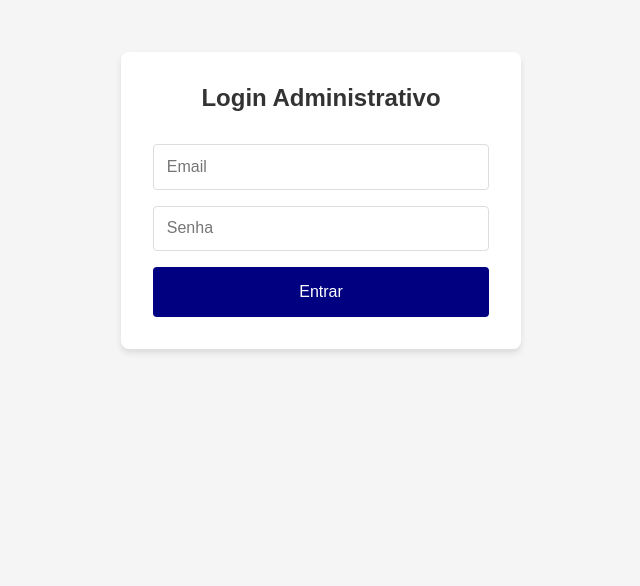
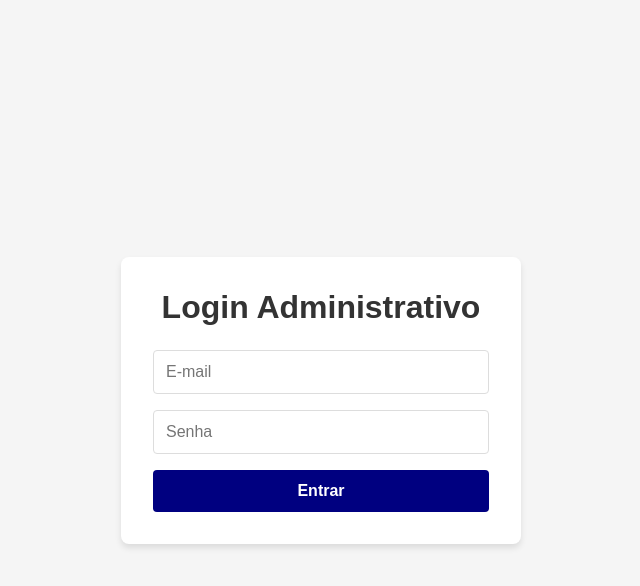
Before and after one commit to Samoo1234/agendamento-new, a React (Vite) app: page /login in a window 1280 px wide. Shown: the top 586 px of the page, without its empty margins (319-959 px from the left). Built offline with nearby package versions, Linux system fonts and the light colour scheme.

Commit message:
feat: implementar autenticação segura com Firebase Authentication

```diff
--- a/src/Login.jsx
+++ b/src/Login.jsx
@@ -3,57 +3,67 @@ import styled from 'styled-components';
 import { useNavigate } from 'react-router-dom';
 import useStore from './store/useStore';
 import toast from 'react-hot-toast';
-import { collection, getDocs, query, where } from 'firebase/firestore';
-import { db } from './config/firebase';
+import { collection, query, where, getDocs } from 'firebase/firestore';
+import { signInWithEmailAndPassword } from 'firebase/auth';
+import { db, auth } from './config/firebase';
 
 const Container = styled.div`
   display: flex;
   flex-direction: column;
   align-items: center;
-  min-height: 100vh;
+  justify-content: center;
+  height: 100vh;
   background-color: #f5f5f5;
-  padding: 20px;
 `;
 
-const FormContainer = styled.div`
-  background-color: white;
+const LoginCard = styled.div`
+  background: white;
   padding: 2rem;
   border-radius: 8px;
   box-shadow: 0 4px 6px rgba(0, 0, 0, 0.1);
   width: 100%;
   max-width: 400px;
-  margin-top: 2rem;
 `;
 
-const Title = styled.h2`
+const Title = styled.h1`
+  text-align: center;
   color: #333;
-  text-align: center;
-  margin-bottom: 2rem;
+  margin-bottom: 1.5rem;
+`;
+
+const Form = styled.form`
+  display: flex;
+  flex-direction: column;
+  gap: 1rem;
 `;
 
 const Input = styled.input`
-  width: 100%;
-  padding: 0.8rem;
-  margin-bottom: 1rem;
+  padding: 0.75rem;
   border: 1px solid #ddd;
   border-radius: 4px;
   font-size: 1rem;
 `;
 
 const Button = styled.button`
-  width: 100%;
-  padding: 1rem;
+  padding: 0.75rem;
   background-color: #000080;
   color: white;
   border: none;
   border-radius: 4px;
   font-size: 1rem;
+  font-weight: bold;
   cursor: pointer;
   transition: background-color 0.3s;
 
   &:hover {
     background-color: #000066;
   }
+`;
+
+const ErrorMessage = styled.p`
+  color: #e74c3c;
+  text-align: center;
+  margin: 0.5rem 0;
 `;
 
 function Login() {
@@ -77,39 +87,84 @@ function Login() {
   const handleSubmit = async (e) => {
     e.preventDefault();
     setIsLoading(true);
+    setError('');
+
     try {
-      // Buscar usuário no Firestore
+      // Primeiro, autenticar com Firebase Authentication
+      const userCredential = await signInWithEmailAndPassword(
+        auth,
+        formData.email,
+        formData.senha
+      );
+
+      // Se chegou aqui, a autenticação foi bem-sucedida
+      // Agora, buscar dados adicionais do usuário no Firestore
       const usersRef = collection(db, 'usuarios');
       const q = query(usersRef, where("email", "==", formData.email));
       const querySnapshot = await getDocs(q);
 
       if (querySnapshot.empty) {
-        throw new Error('Usuário não encontrado');
+        // Usuário autenticado, mas não encontrado no Firestore
+        // Isso não deveria acontecer em uso normal, mas vamos tratar
+        await auth.signOut(); // Fazer logout
+        throw new Error('Usuário não encontrado no sistema');
       }
 
       const userDoc = querySnapshot.docs[0];
       const userData = userDoc.data();
 
       // Verificar se é um usuário admin
-      if (userData.role !== 'admin') {
-        throw new Error('Acesso não autorizado');
+      if (userData.role !== 'admin' && userData.role !== 'administrador') {
+        // Usuário não é admin, fazer logout
+        await auth.signOut();
+        throw new Error('Acesso não autorizado. Apenas administradores podem acessar este sistema.');
       }
 
-      // Como não temos senha no Firestore, vamos usar uma senha temporária
-      if (formData.senha === '25346245') {
+      // Verificar se o usuário está desativado
+      if (userData.disabled) {
+        await auth.signOut();
+        throw new Error('Sua conta está desativada. Entre em contato com o administrador.');
+      }
+
+      // Login bem-sucedido - salvar dados do usuário no estado
       const userDataToSave = {
         id: userDoc.id,
+        uid: userCredential.user.uid,
         ...userData
       };
+
       login(userDataToSave);
       toast.success('Login realizado com sucesso!');
       navigate('/dashboard');
-      } else {
-        throw new Error('Senha incorreta');
+
+    } catch (error) {
+      console.error('Erro no login:', error);
+
+      // Tratar diferentes tipos de erro de autenticação
+      let errorMessage = 'Erro ao fazer login';
+
+      switch(error.code) {
+        case 'auth/invalid-email':
+          errorMessage = 'E-mail inválido';
+          break;
+        case 'auth/user-disabled':
+          errorMessage = 'Usuário desativado';
+          break;
+        case 'auth/user-not-found':
+          errorMessage = 'Usuário não encontrado';
+          break;
+        case 'auth/wrong-password':
+          errorMessage = 'Senha incorreta';
+          break;
+        case 'auth/too-many-requests':
+          errorMessage = 'Muitas tentativas de login. Tente novamente mais tarde.';
+          break;
+        default:
+          errorMessage = error.message;
       }
-    } catch (error) {
-      toast.error(error.message);
-      setError(error.message);
+
+      setError(errorMessage);
+      toast.error(errorMessage);
     } finally {
       setIsLoading(false);
     }
@@ -117,29 +172,29 @@ function Login() {
 
   return (
     <Container>
-      <FormContainer>
+      <LoginCard>
         <Title>Login Administrativo</Title>
-        {error && <div style={{ color: 'red', marginBottom: '1rem', textAlign: 'center' }}>{error}</div>}
-        <form onSubmit={handleSubmit}>
+        {error && <ErrorMessage>{error}</ErrorMessage>}
+        <Form onSubmit={handleSubmit}>
           <Input
             type="email"
             name="email"
-            placeholder="Email"
             value={formData.email}
             onChange={handleInputChange}
+            placeholder="E-mail"
             required
           />
           <Input
             type="password"
             name="senha"
-            placeholder="Senha"
             value={formData.senha}
             onChange={handleInputChange}
+            placeholder="Senha"
             required
           />
           <Button type="submit">Entrar</Button>
-        </form>
-      </FormContainer>
+        </Form>
+      </LoginCard>
     </Container>
   );
 }
```
Lines whose indentation alone changed are shown as unchanged.
